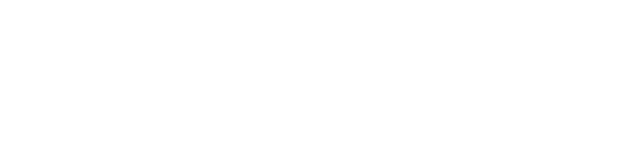
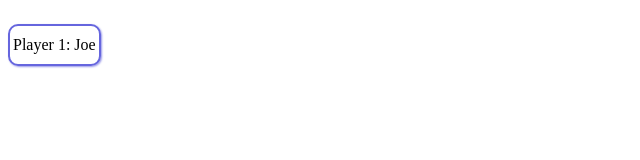
Before and after one commit to mpreu/learn-js, a plain HTML site: page mdn/02-label/index.html in a window 1280 px wide. Shown: the whole page, without its empty margins (0-640 px from the left). Drawn offline with Linux system fonts and the light colour scheme.

Commit message:
Add 02-label example

```diff
--- a/mdn/02-label/index.html
+++ b/mdn/02-label/index.html
@@ -5,9 +5,9 @@
   <title>Label Example</title>
   <meta name="viewport" content="width=device-width, initial-scale=1">
   <script async src="main.js"></script>
+  <link rel="stylesheet" type="text/css" href="main.css">
 </head>
 <body>
-  <p>
-  </p>
+  <p>Player 1: Joe</p>
 </body>
 </html>
--- /dev/null
+++ b/mdn/02-label/main.css
@@ -0,0 +1,9 @@
+p {
+    text-align: center;
+    border: 2px solid rgba(0,0,200,0.6);
+    box-shadow: 1px 1px 2px rgba(0,0,200,0.4);
+    border-radius: 10px;
+    padding: 10px 3px;
+    display: inline-block;
+    cursor: pointer;
+}
--- a/mdn/02-label/main.js
+++ b/mdn/02-label/main.js
@@ -0,0 +1,7 @@
+const paragraph = document.querySelector('p');
+
+paragraph.addEventListener('click', function() {
+    let name = prompt('Enter new name');
+
+    paragraph.textContent = 'Player 1: ' + name;
+})
```
